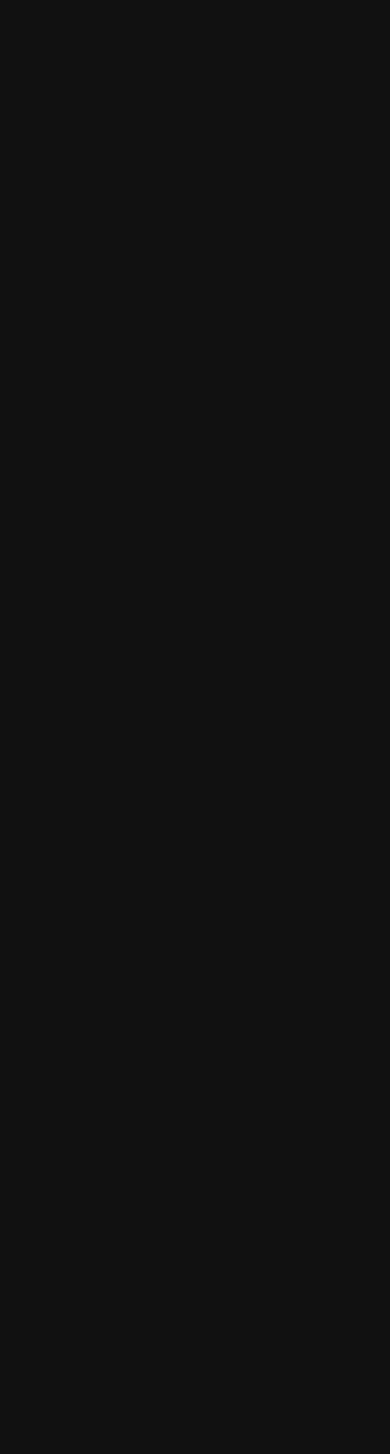
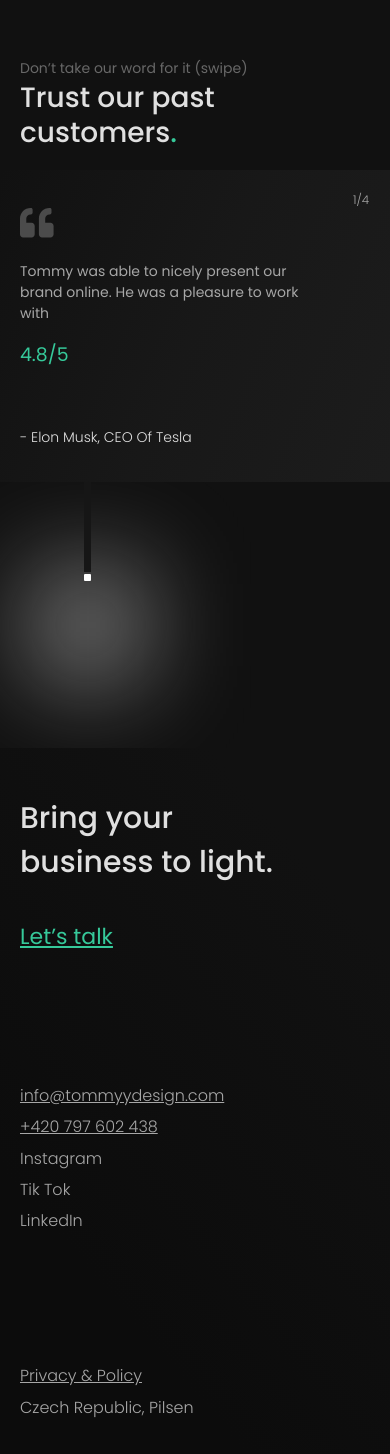
Before and after one commit to tommyyh/portfolio-new, a React (Create React App) app in the folder client/: page / in a window 390 px wide. Shown: the part 4861-6315 px from the top of the page. Before the commit the page ends 5244 px from the top, so only its background shows below. Built offline with nearby package versions, Linux system fonts and the light colour scheme.

Commit message:
Added reviews and footer for mobile

```diff
--- a/client/package.json
+++ b/client/package.json
@@ -8,9 +8,11 @@
     "@testing-library/user-event": "^13.5.0",
     "react": "^18.2.0",
     "react-dom": "^18.2.0",
+    "react-icons": "^4.7.1",
     "react-responsive": "^9.0.2",
     "react-router-dom": "^6.6.2",
     "react-scripts": "5.0.1",
+    "react-swipeable": "^7.0.0",
     "sass": "^1.57.1",
     "web-vitals": "^2.1.4"
   },
--- a/client/src/assets/scss/global.scss
+++ b/client/src/assets/scss/global.scss
@@ -12,7 +12,7 @@ body {
   font-weight: 400;
   background: $primary;
 
-  margin-bottom: 500px;
+  // margin-bottom: 500px;
 }
 
 // Remove weird blue background when google autofill is used on inputs
--- /dev/null
+++ b/client/src/components/Footer/Footer.js
@@ -0,0 +1,45 @@
+import React from 'react';
+import css from './footer.module.scss';
+import { Link } from 'react-router-dom';
+
+const Footer = () => {
+  return (
+    <footer className={css['footer']}>
+      <div className={css['footer-top']}>
+        <h2>Bring your business to light.</h2>
+        <h3>Let’s talk</h3>
+      </div>
+
+      <div className={css['footer-mid']}>
+        <ul>
+          <li>
+            <u>info@tommyydesign.com</u>
+          </li>
+          <li>
+            <u>+420 797 602 438</u>
+          </li>
+          <li>
+            <Link to={'/'}>Instagram</Link>
+          </li>
+          <li>
+            <Link to={'/'}>Tik Tok</Link>
+          </li>
+          <li>
+            <Link to={'/'}>LinkedIn</Link>
+          </li>
+        </ul>
+      </div>
+
+      <div className={css['footer-bot']}>
+        <ul>
+          <li>
+            <u>Privacy & Policy</u>
+          </li>
+          <li>Czech Republic, Pilsen</li>
+        </ul>
+      </div>
+    </footer>
+  );
+};
+
+export default Footer;
--- /dev/null
+++ b/client/src/components/Footer/footer.module.scss
@@ -0,0 +1,44 @@
+@import '../../assets/scss/global.scss';
+
+.footer {
+  display: flex;
+  flex-direction: column;
+  justify-content: space-between;
+
+  padding: 3rem $padding;
+  width: 100%;
+  height: 45rem;
+
+  background: linear-gradient(229.28deg, #111111 17.86%, #111111 17.87%, #0C0C0C 74.43%);
+
+  & h2 {
+    margin: 0 4.3rem 0 0;
+
+    font-size: 1.87rem;
+    font-weight: 500;
+    color: $second;
+  }
+
+  & h3 {
+    margin: 2.25rem 0 0 0;
+
+    font-size: 1.375rem;
+    font-weight: 400;
+    color: $accent;
+    text-decoration: underline;
+  }
+
+  & li {
+    margin: 0.4rem 0 0 0;
+
+    list-style-type: none;
+    font-size: 1rem;
+    font-weight: 300;
+    color: $text;
+  }
+
+  & a {
+    text-decoration: none;
+    color: $text;
+  }
+}
--- /dev/null
+++ b/client/src/components/Reviews/Reviews.js
@@ -0,0 +1,108 @@
+import React, { useRef, useState } from 'react';
+import css from './reviews.module.scss';
+import Review from './components/Review';
+import { useSwipeable } from 'react-swipeable';
+
+const Reviews = () => {
+  const [counter, setCounter] = useState(1);
+  const firstRef = useRef();
+  const reviewAmount = 4;
+
+  const leftSwipe = () => {
+    if (counter < reviewAmount) {
+      const imgWidth = firstRef.current.offsetWidth;
+      const divMargin = 0;
+      const newMargin = counter * (imgWidth + divMargin);
+
+      firstRef.current.style.marginLeft = `-${newMargin}px`;
+
+      setCounter(counter + 1);
+    }
+  };
+
+  const rightSwipe = () => {
+    if (counter > 1) {
+      const imgWidth = firstRef.current.offsetWidth;
+      const divMargin = 0;
+      const newMargin = (counter - 2) * (imgWidth + divMargin);
+
+      firstRef.current.style.marginLeft = `-${newMargin}px`;
+
+      setCounter(counter - 1);
+    }
+  };
+
+  // Handlers - detect if user swiped left or right
+  const handlers = useSwipeable({
+    onSwipedLeft: () => leftSwipe(),
+    onSwipedRight: () => rightSwipe(),
+  });
+
+  return (
+    <section className={css['reviews']}>
+      <div className={css['reviews-title']}>
+        <h5>Don’t take our word for it (swipe)</h5>
+        <h2>
+          Trust our past customers<span>.</span>
+        </h2>
+      </div>
+
+      {/* Slideshow */}
+      <div {...handlers} className={css['reviews-list']}>
+        <Review
+          text={
+            'Tommy was able to nicely present our brand online. He was a pleasure to work with'
+          }
+          rating={'4.8'}
+          signature={'Elon Musk, CEO Of Tesla'}
+          position={counter}
+          amount={reviewAmount}
+          myRef={firstRef}
+        />
+        <Review
+          text={
+            'Tommy was able to nicely present our brand online. He was a pleasure to work with'
+          }
+          rating={'4.8'}
+          signature={'Mark Zuckerberg, CEO Of Facebook'}
+          position={counter}
+          amount={reviewAmount}
+        />
+        <Review
+          text={
+            'Tommy was able to nicely present our brand online. He was a pleasure to work with'
+          }
+          rating={'4.8'}
+          signature={'Andrew Tate, CEO Of Academy'}
+          position={counter}
+          amount={reviewAmount}
+        />
+        <Review
+          text={
+            'Tommy was able to nicely present our brand online. He was a pleasure to work with'
+          }
+          rating={'4.8'}
+          signature={'Barack Obama, CEO Of Something'}
+          position={counter}
+          amount={reviewAmount}
+        />
+      </div>
+
+      <div className={css['reviews-lamp']}>
+        <svg
+          width='0.4375rem'
+          height='6.1875rem'
+          viewBox='0 0 7 99'
+          fill='none'
+          xmlns='http://www.w3.org/2000/svg'
+        >
+          <path d='M0 0H7V90H0V0Z' fill='#161616' />
+          <rect y='92' width='7' height='7' rx='1' fill='white' />
+        </svg>
+        <div className={css['reviews-lamp-light']}></div>
+      </div>
+    </section>
+  );
+};
+
+export default Reviews;
--- /dev/null
+++ b/client/src/components/Reviews/components/Review.js
@@ -0,0 +1,23 @@
+import React from 'react';
+import css from './review.module.scss';
+import { FaQuoteLeft } from 'react-icons/fa';
+
+const Review = ({ text, rating, signature, position, amount, myRef }) => {
+  return (
+    <div className={css['review']} ref={myRef ? myRef : null}>
+      <h6>
+        {position}/{amount}
+      </h6>
+
+      <div className={css['review-main']}>
+        <FaQuoteLeft size={'2.1rem'} color={'#4B4B4B'} />
+        <p>{text}</p>
+        <h4>{rating}/5</h4>
+      </div>
+
+      <h3>- {signature}</h3>
+    </div>
+  );
+};
+
+export default Review;
--- /dev/null
+++ b/client/src/components/Reviews/components/review.module.scss
@@ -0,0 +1,47 @@
+@import '../../../assets/scss/global.scss';
+
+.review {
+  display: flex;
+  flex-direction: column;
+  justify-content: space-between;
+
+  min-width: 100%;
+  height: 19.5rem;
+  padding: 2.25rem $padding 2.1rem $padding;
+  position: relative;
+
+  background: linear-gradient(113.38deg, #111111 0%, #181818 49.96%, #1C1C1C 98.98%);
+  transition: 290ms ease;
+
+  & h6 {
+    position: absolute;
+    top: 1.31rem;
+    right: 1.31rem;
+
+    font-size: 0.75rem;
+    font-weight: 300;
+    color: $text;
+  }
+
+  & p {
+    margin: 0.9rem 3rem 0 0;
+
+    font-size: 0.875rem;
+    font-weight: 400;
+    color: $text;
+  }
+
+  & h4 {
+    margin: 1rem 0 0 0;
+
+    font-weight: 400;
+    font-size: 1.18rem;
+    color: $accent;
+  }
+
+  & h3 {
+    font-weight: 300;
+    font-size: 0.875rem;
+    color: $second;
+  }
+}
--- /dev/null
+++ b/client/src/components/Reviews/reviews.module.scss
@@ -0,0 +1,54 @@
+@import '../../assets/scss/global.scss';
+
+.reviews {
+  padding: 11rem 0 0 0;
+}
+
+.reviews-title {
+  padding: 0 $padding 0 $padding;
+
+  & h5 {
+    font-size: 0.875rem;
+    font-weight: 400;
+    color: $dark;
+  }
+
+  & h2 {
+    margin: 0.1rem 1.25rem 0 0;
+
+    line-height: 2.2rem;
+    font-size: 1.75rem;
+    font-weight: 500;
+    color: $second;
+
+    & span {
+      color: $accent;
+    }
+  }
+}
+
+.reviews-list {
+  display: flex;
+  align-items: center;
+
+  margin: 1.2rem 0 0 0;
+  overflow: hidden;
+}
+
+// Lamp
+.reviews-lamp {
+  position: relative;
+  margin: 0 0 10rem 5.25rem;
+}
+
+.reviews-lamp-light {
+  position: absolute;
+  width: 94px;
+  height: 94px;
+  left: -2.7rem;
+  margin-top: -0.6rem;
+  z-index: -1;
+
+  background: rgba(241, 241, 241, 0.7);
+  filter: blur(54px);
+}
--- a/client/src/pages/Home/Home.js
+++ b/client/src/pages/Home/Home.js
@@ -5,6 +5,8 @@ import Preview from './component/Preview';
 import Goal from './component/Goal';
 import Work from '../../components/Work/Work';
 import Process from './component/Process';
+import Reviews from '../../components/Reviews/Reviews';
+import Footer from '../../components/Footer/Footer';
 
 const Home = () => {
   useEffect(() => {
@@ -24,6 +26,8 @@ const Home = () => {
       <Goal />
       <Work />
       <Process />
+      <Reviews />
+      <Footer />
     </>
   );
 };
--- a/client/src/pages/Home/component/process.module.scss
+++ b/client/src/pages/Home/component/process.module.scss
@@ -22,6 +22,10 @@
 
   &:first-child {
     margin-top: 0;
+  }
+
+  &:last-child {
+    border-bottom: none;
   }
 
   & .step-order {
```
Also changed, not shown: client/src/assets/icons/white-lamp.svg (added), 1 other file (tests, documents, lock files or other folders).
